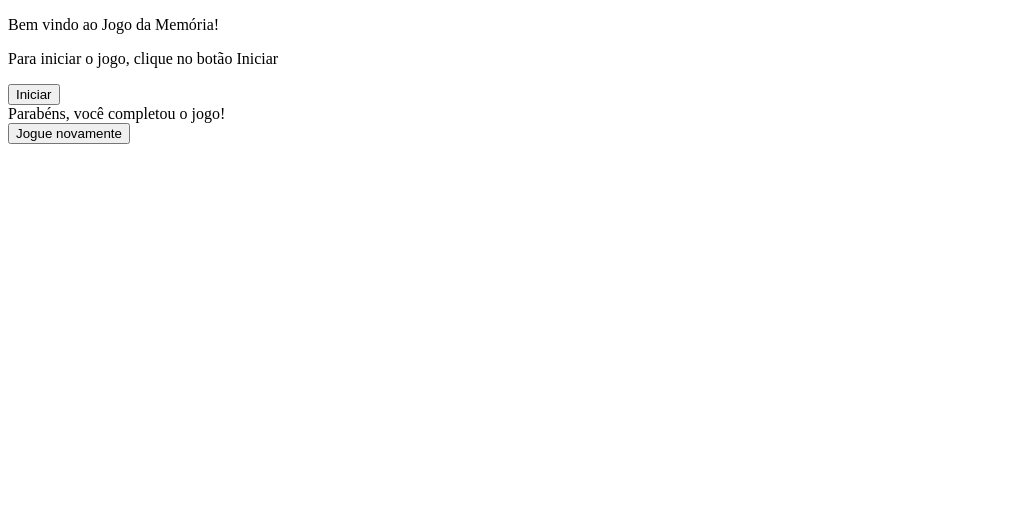
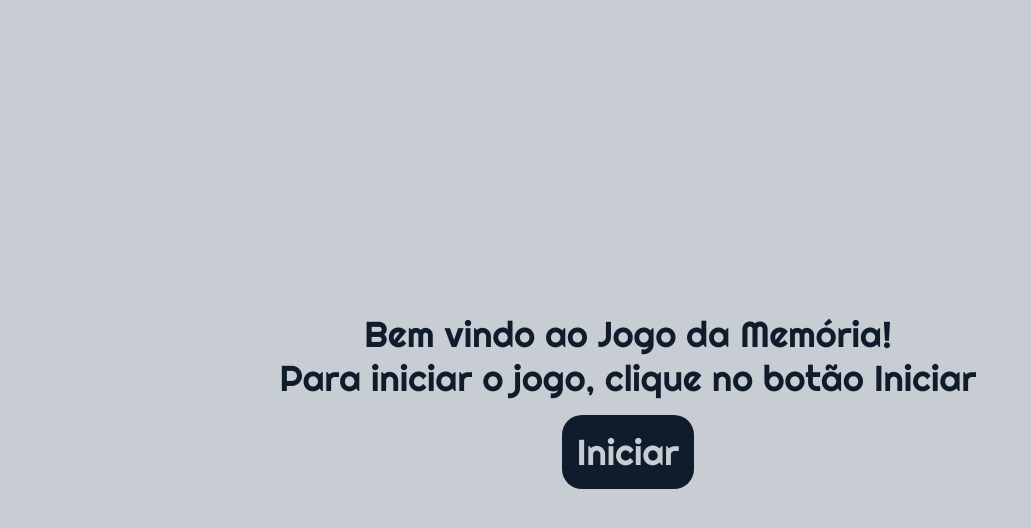
Before and after one commit to ghenriquev/jogoDaMemoria, a plain HTML site: page index.html in a window 1280 px wide. Shown: the whole page, without its empty margins (0-1031 px from the left). Drawn offline with nearby package versions, Linux system fonts and the light colour scheme; the site is published under a folder, as on GitHub Pages, so addresses that start at the root find nothing.

Commit message:
alterado caminho para css

```diff
--- a/index.html
+++ b/index.html
@@ -20,7 +20,7 @@
       href="./assets/images/favicon.ico"
       type="image/x-icon"
     />
-    <link rel="stylesheet" href="/assets/styles/style.css" />
+    <link rel="stylesheet" href="./assets/styles/style.css" />
     <script src="https://ajax.googleapis.com/ajax/libs/jquery/3.7.1/jquery.min.js"></script>
     <title>Jogo da Memória 🧠</title>
   </head>
```
